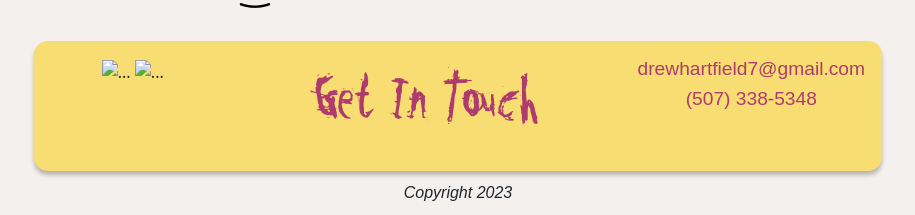
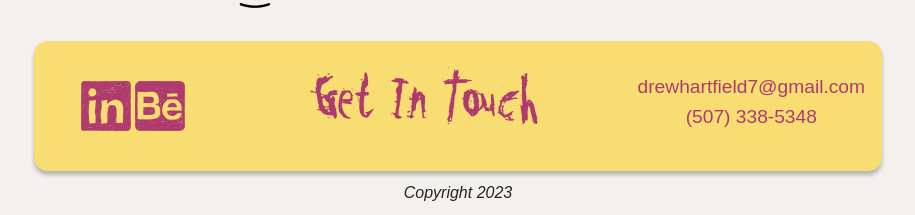
Before and after one commit to DrewHart/UX_UI_HW_20, a plain HTML site: page index.html in a window 1280 px wide. Shown: the part 2601-2816 px from the top of the page, without its empty margins (182-1097 px from the left). Drawn offline with nearby package versions, Linux system fonts and the light colour scheme.

Commit message:
stylized footer section

```diff
--- a/css/style.css
+++ b/css/style.css
@@ -136,6 +136,7 @@ body {
     display: grid;
     grid-template-columns: .5fr 1fr .5fr;
     grid-template-rows: 1fr;
+    align-items: center;
 }
 .footercard h3{
     color:#AF3B6E;
--- a/index.html
+++ b/index.html
@@ -206,8 +206,8 @@
 <footer>
     <div class="card footercard">
         <div class="card-body">
-            <img src="..." class="img-fluid" alt="...">
-            <img src="..." class="img-fluid" alt="...">
+            <img src="images/logo-linkedin.png" class="img-fluid" alt="LinkedIn">
+            <img src="images/logo-behance.png" class="img-fluid" alt="Behance">
         </div>
         <div class="card-body">
             <h1>Get In Touch</h1>
```
